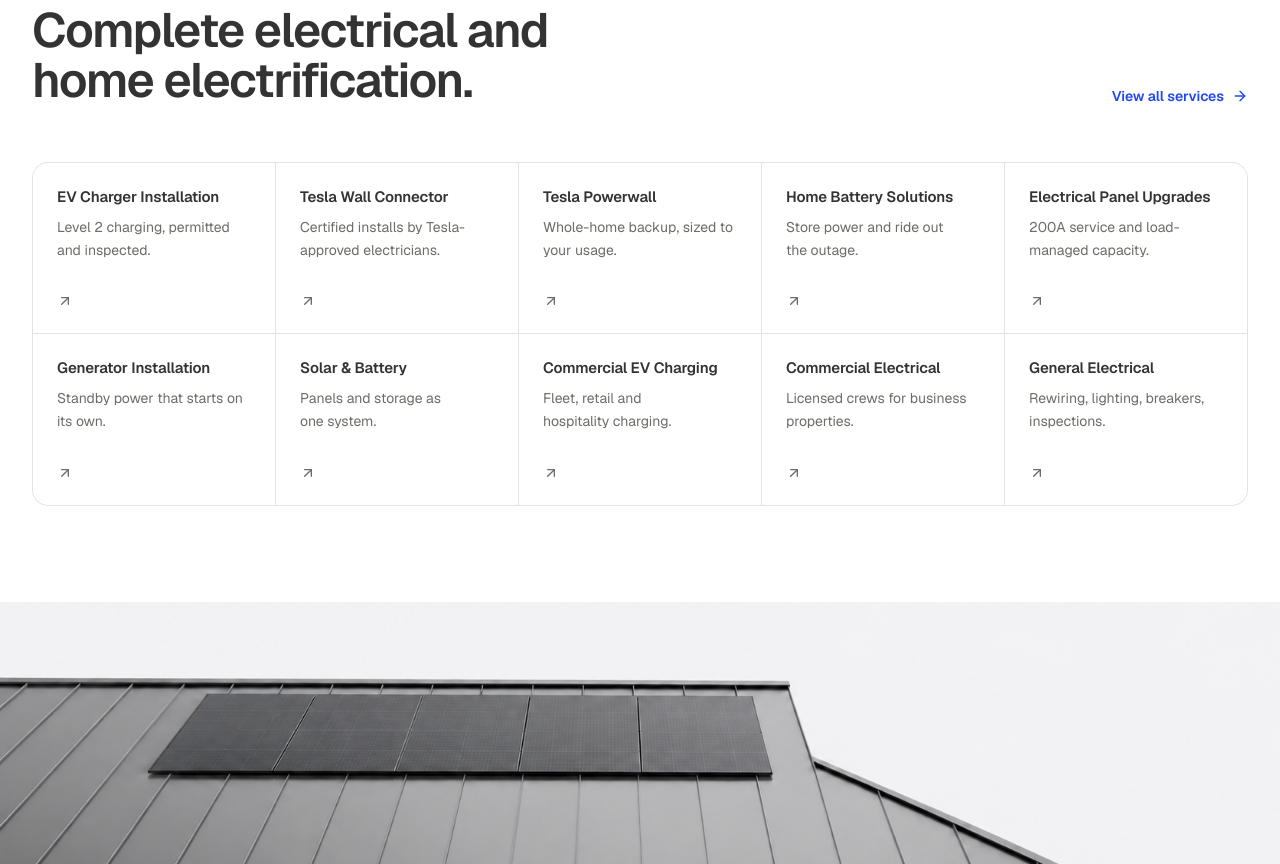
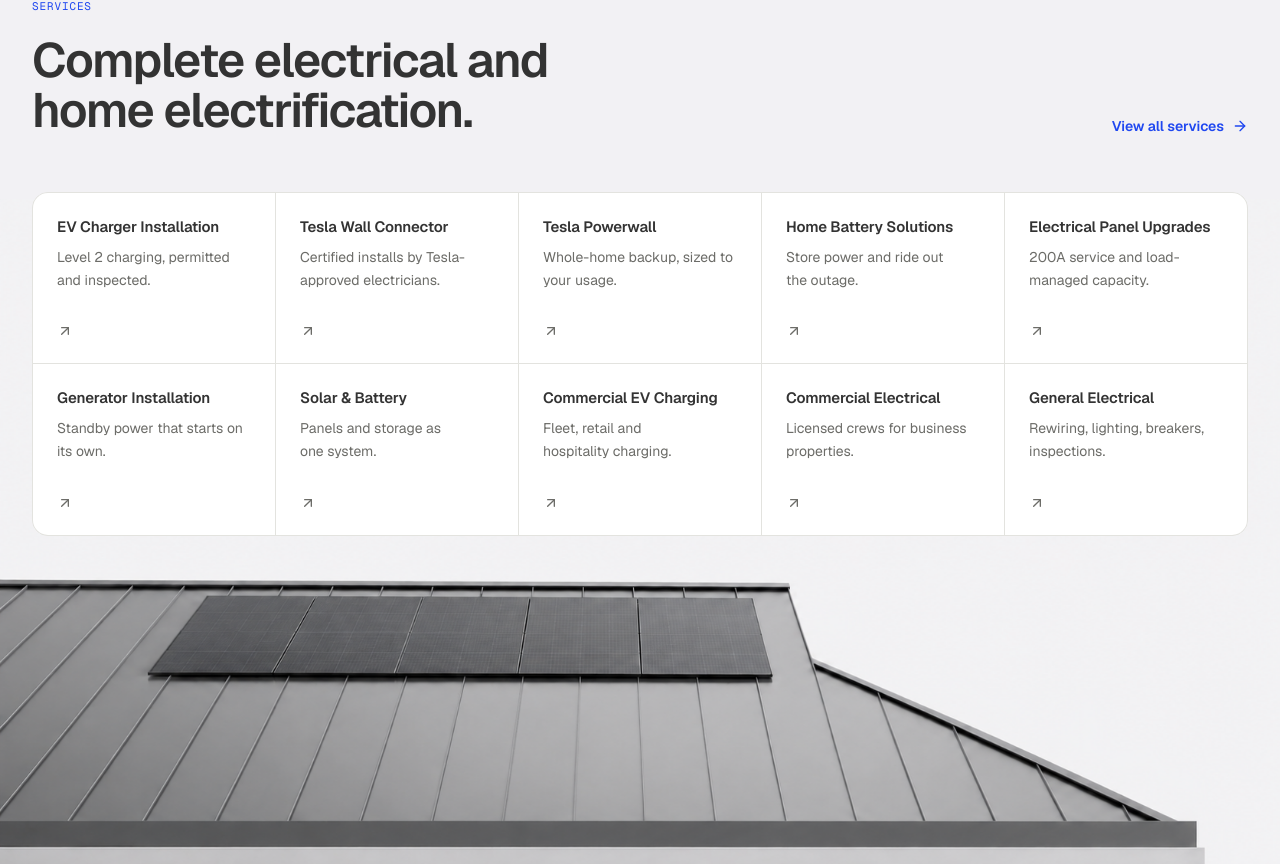
Before and after one commit to APerlinx/chargehomesolutions-public-web, a Next.js app: page / in a window 1280 px wide. Shown: the part 1816-2680 px from the top of the page. Built offline with nearby package versions, Linux system fonts and the light colour scheme.

Commit message:
feat: update global color scheme and page layout for seamless design
Co-authored-by: Alon perlin <133282938+APerlinx@users.noreply.github.com>

```diff
--- a/app/globals.css
+++ b/app/globals.css
@@ -10,6 +10,10 @@
   --color-muted: #f5f5f3;
   --color-muted-foreground: #6c6c68;
   --color-border: #e3e3df;
+
+  /* Sampled from the solar-roof photo's sky so a section can extend the image
+     upward with no visible seam. */
+  --color-sky: #f2f1f4;
 
   /* brand */
   --color-primary: #1f47f0;
--- a/app/page.tsx
+++ b/app/page.tsx
@@ -5,9 +5,9 @@ import { Assurances, Reviews } from "@/components/home/reviews"
 
 export default function HomePage() {
   return (
-    /* Full-bleed bands separated by a visible gutter, the way apple.com stacks
-       them: the parent's color shows through the gap as a thin divider. */
-    <div className="flex flex-col gap-2.5 bg-border">
+    /* Full-bleed bands separated by a gutter of plain page background, so the
+       stack reads as one row of grid cells with no divider line. */
+    <div className="flex flex-col gap-5 bg-background">
       <Hero />
       <TrustStatement />
       <CredentialMarquee />
--- a/components/home/services.tsx
+++ b/components/home/services.tsx
@@ -6,8 +6,23 @@ import { networkStats, services } from "@/lib/home"
 
 export function Services() {
   return (
-    <section aria-labelledby="services-heading" className="bg-background pt-20 lg:pt-28">
-      <div className="mx-auto max-w-[92rem] px-5 lg:px-8">
+    /* The roof photo is the section's own backdrop: it's pinned to the bottom
+       at its natural aspect ratio, and bg-sky (sampled from the photo's sky)
+       extends it upward so the heading and cards sit on a seamless surface. */
+    <section
+      aria-labelledby="services-heading"
+      className="relative overflow-hidden bg-sky pt-20 pb-[56vw] sm:pb-[42vw] lg:pt-28 lg:pb-[30vw]"
+    >
+      <Image
+        src="/images/solar-roof.png"
+        alt="Solar panels on the standing-seam metal roof of a modern home"
+        width={1672}
+        height={941}
+        sizes="100vw"
+        className="pointer-events-none absolute inset-x-0 bottom-0 w-full"
+      />
+
+      <div className="relative mx-auto max-w-[92rem] px-5 lg:px-8">
         {/* The link lives up here on the open sky rather than below the grid,
             where it would fall on the low-contrast roof. */}
         <div className="flex flex-wrap items-end justify-between gap-6">
@@ -50,18 +65,6 @@ export function Services() {
             </li>
           ))}
         </ul>
-      </div>
-
-      {/* Full-bleed closing band. The roofline is anchored to the bottom so the
-          panels sit in frame with clear sky above — no overlay, no fade. */}
-      <div className="relative mt-20 h-64 w-full sm:h-80 lg:mt-24 lg:h-[26rem]">
-        <Image
-          src="/images/solar-roof.png"
-          alt="Solar panels on the standing-seam metal roof of a modern home"
-          fill
-          sizes="100vw"
-          className="object-cover object-bottom"
-        />
       </div>
     </section>
   )
```
